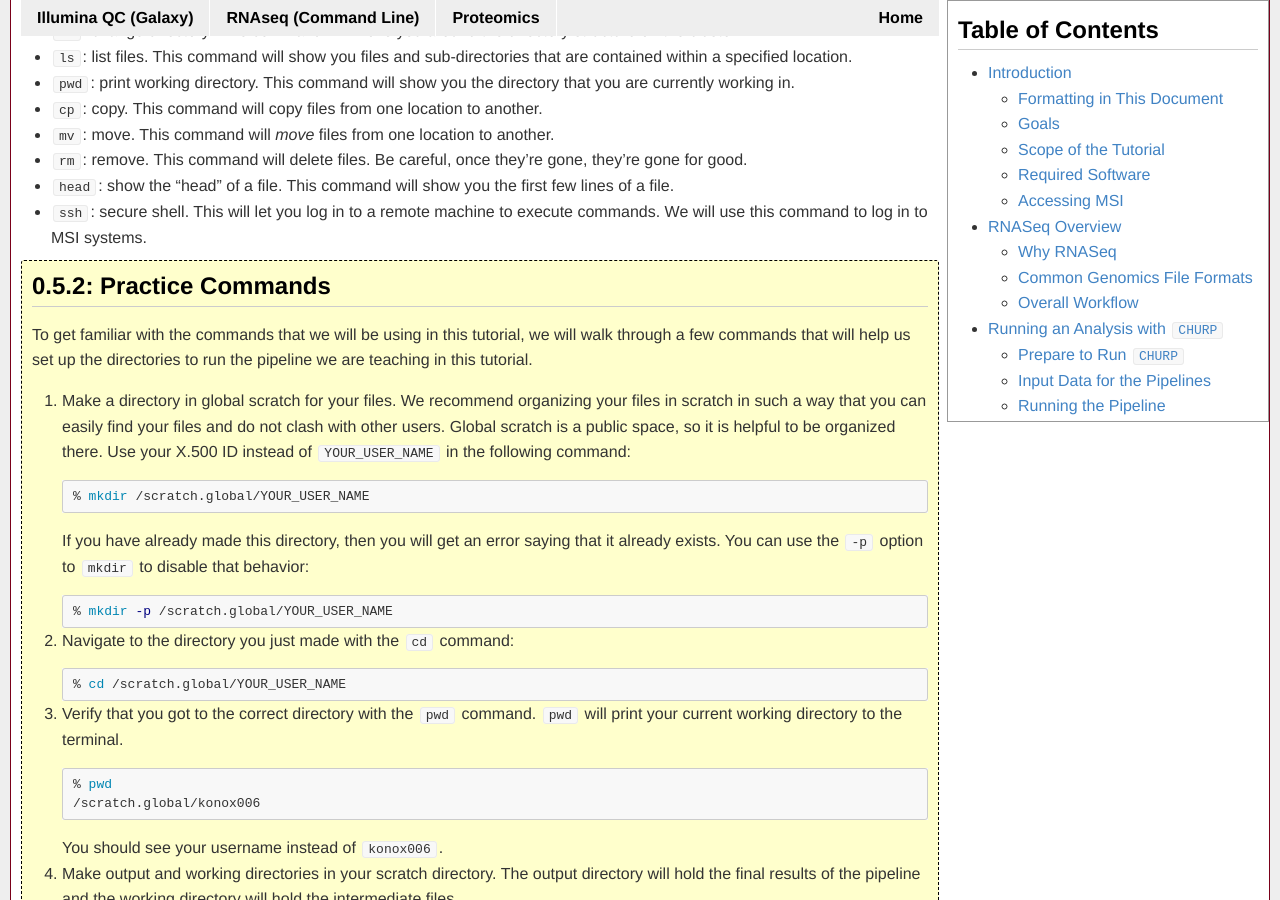
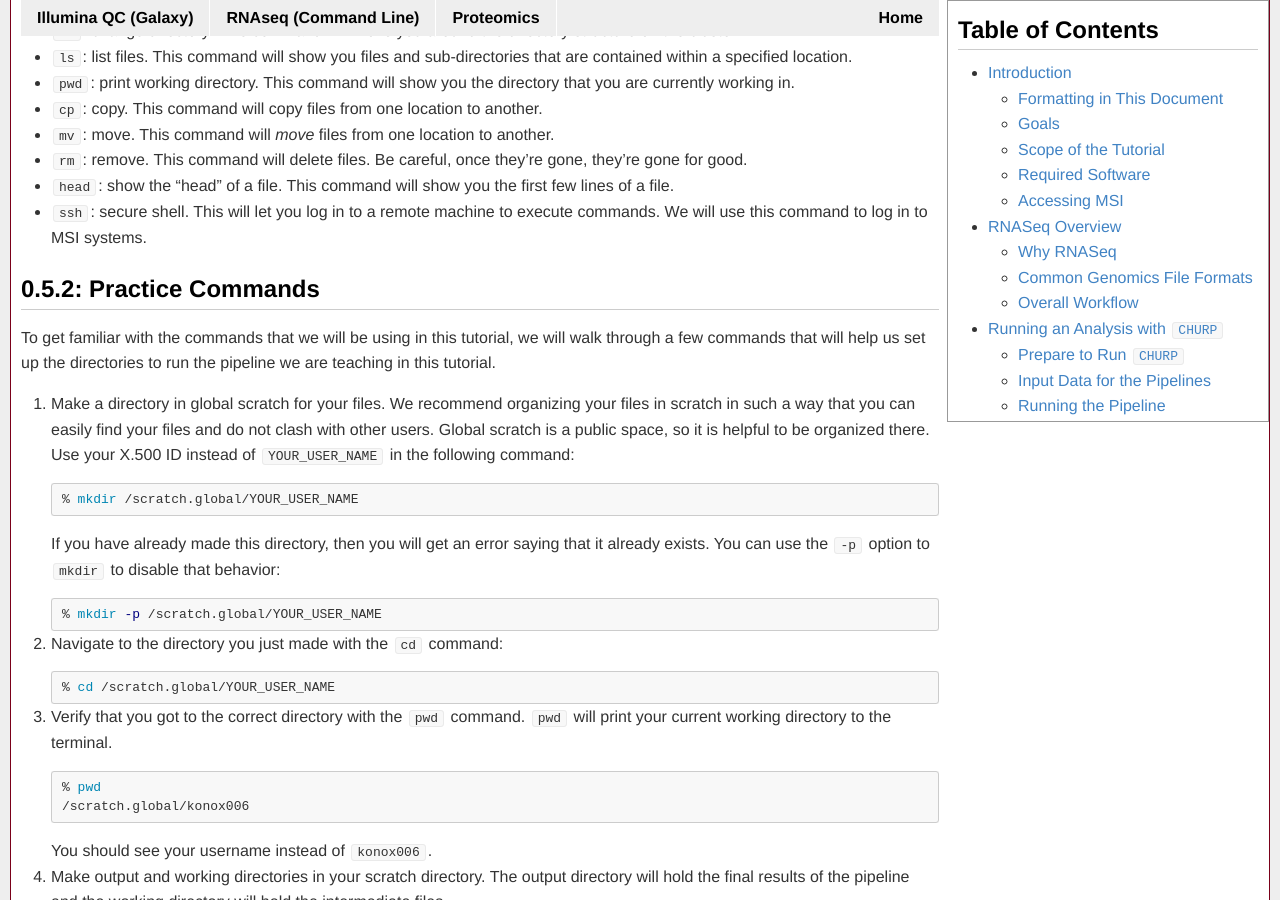
Before and after one commit to msi-ris/Tutorials, a Jekyll site: the page built from rnaseq_cmd.md, in a window 1280 px wide and 900 px high, scrolled down 3687 px. Built offline with Jekyll 4.4.1, drawn with Linux system fonts in a browser that asks for light colours.

Commit message:
Update bg/tut info

````diff
--- a/rnaseq_cmd.md
+++ b/rnaseq_cmd.md
@@ -197,8 +197,6 @@ common commands that we will be using:
 - `ssh`: secure shell. This will let you log in to a remote machine to execute
   commands. We will use this command to log in to MSI systems.
 
-<div class="info" markdown="1">
-
 ## <a name="0.5.2"></a> 0.5.2: Practice Commands
 To get familiar with the commands that we will be using in this tutorial, we
 will walk through a few commands that will help us set up the directories to run
@@ -290,6 +288,8 @@ the pipeline we are teaching in this tutorial.
    % ls
    RNASeq_Tutorial_Out  RNAseq_Tutorial_Work
    ```
+
+<div class="info" markdown="1">
 
 [Return to top](#top)
 #### 0.6.1: Other Resources
````
